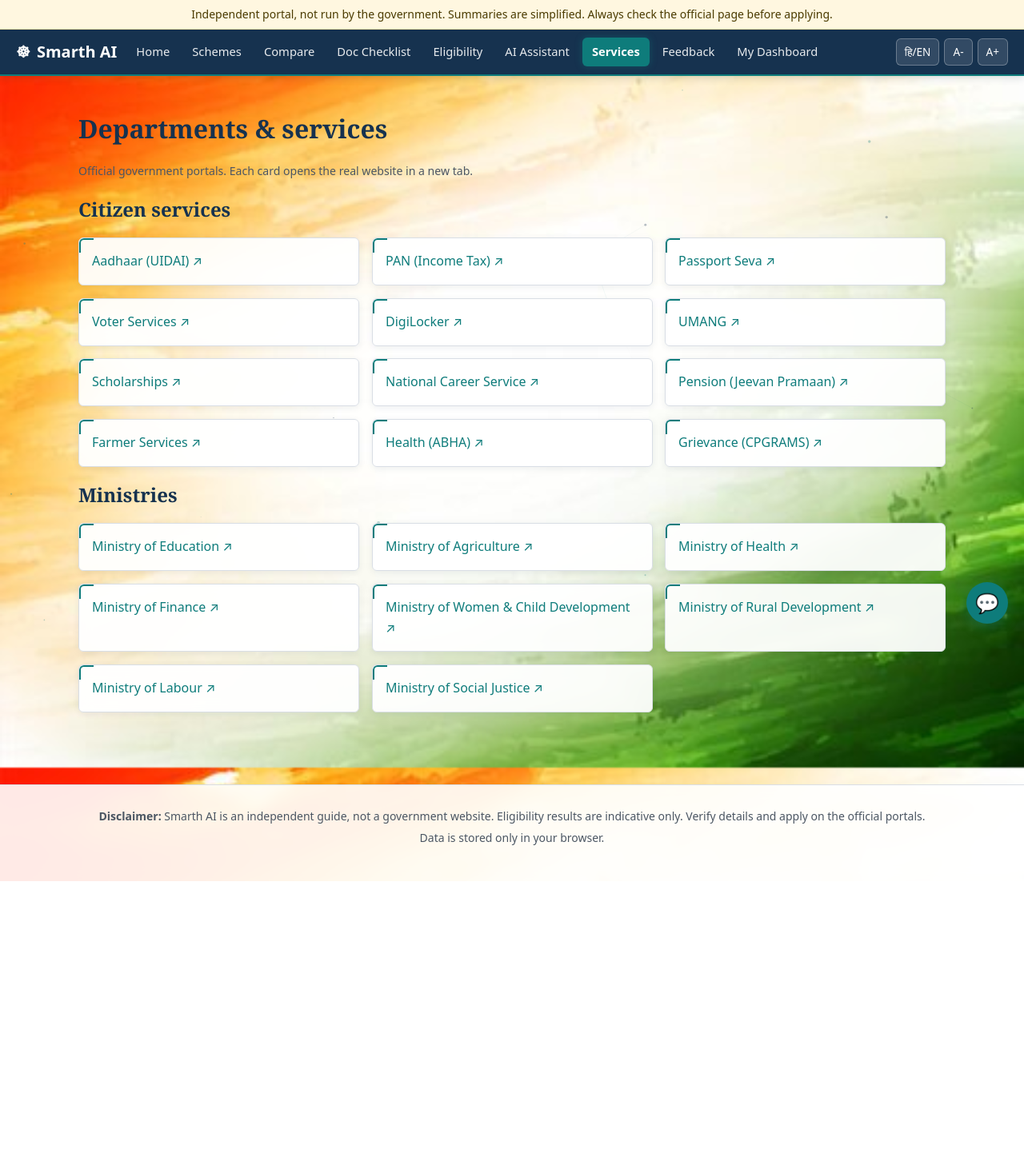
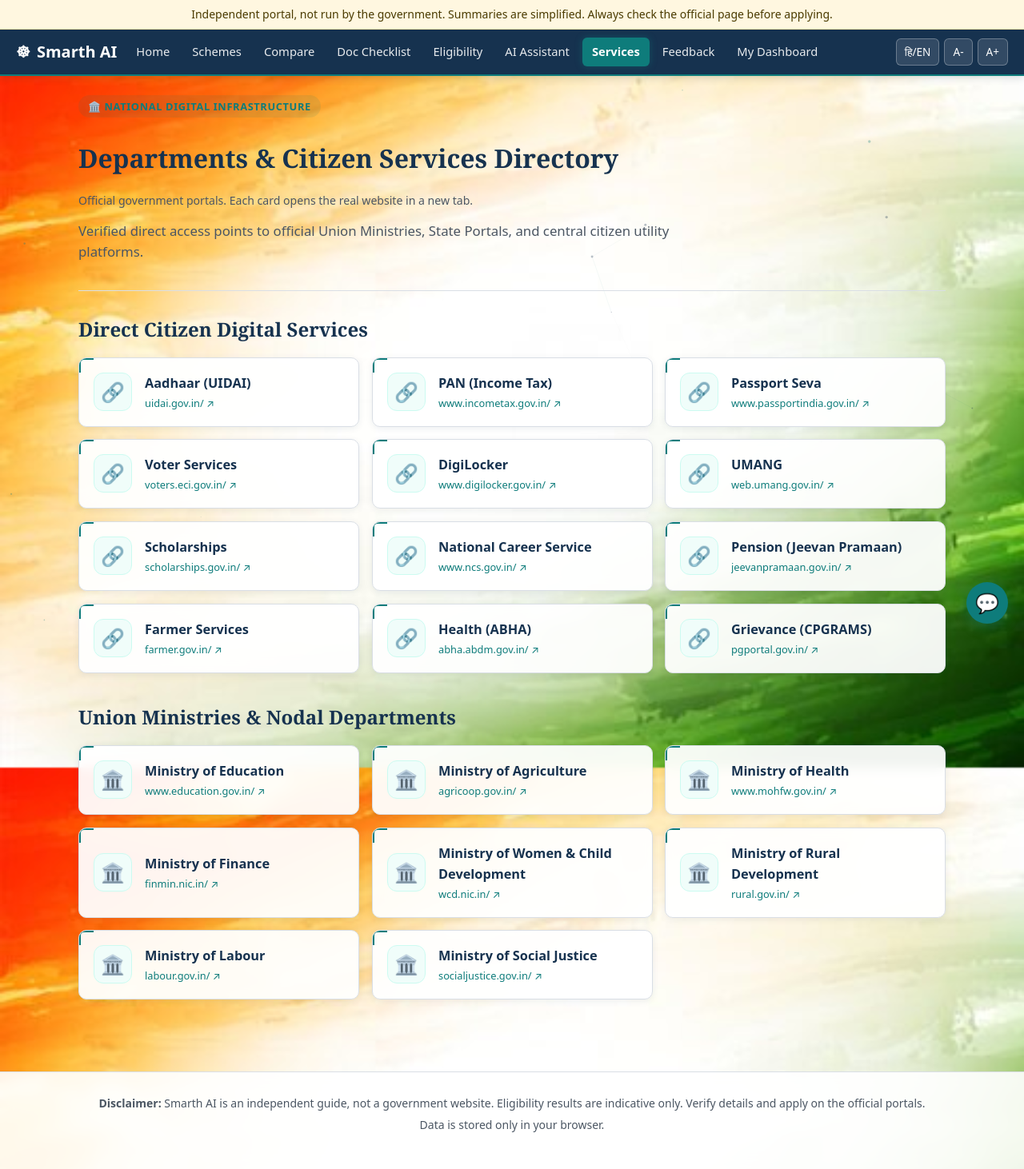
Before and after one commit to Yashendra-org/SmarthAI, a Django app: page /about/ in a window 1280 px wide. Shown: the whole page at 80% size. Before the commit the page ends 1102 px from the top, so only its background shows below. Run offline with Django 5.2, Linux system fonts and the light colour scheme.

Commit message:
feat(ui): redesign Doc Checklist, Eligibility, Services, and Dashboard pages with modern government portal layouts

```diff
--- a/static/css/style.css
+++ b/static/css/style.css
@@ -1614,13 +1614,183 @@ body::before {
   border-top: 1px solid #e2e8f0;
 }
 
-/* Floating Action Button (FAB) WCAG 48x48 min target */
-.fab {
-  min-width: 52px;
-  min-height: 52px;
-  border-radius: 50%;
+/* Modern Page Headers & Form Components */
+.page-header {
+  margin-bottom: 2rem;
+  padding-bottom: 1.2rem;
+  border-bottom: 1px solid var(--line);
+}
+
+.page-title-badge {
+  display: inline-block;
+  font-size: 0.8rem;
+  font-weight: 700;
+  text-transform: uppercase;
+  letter-spacing: 0.05em;
+  color: var(--accent);
+  background: rgba(14, 124, 123, 0.1);
+  padding: 4px 12px;
+  border-radius: 20px;
+  margin-bottom: 8px;
+}
+
+.page-sub {
+  font-size: 1.05rem;
+  max-width: 820px;
+  line-height: 1.5;
+  margin-top: 6px;
+}
+
+.form-grid-2 {
+  display: grid;
+  grid-template-columns: repeat(auto-fit, minmax(280px, 1fr));
+  gap: 20px;
+}
+
+.form-group label {
+  display: flex;
+  flex-direction: column;
+  gap: 4px;
+}
+
+.mu-hint {
+  font-size: 0.8rem;
+  color: #64748b;
+  margin-bottom: 4px;
+}
+
+.form-actions-row {
+  display: flex;
+  gap: 12px;
+  align-items: center;
+  margin-top: 24px;
+  padding-top: 16px;
+  border-top: 1px dashed var(--line);
+}
+
+.btn-large {
+  padding: 12px 24px;
+  font-size: 1.05rem;
+  font-weight: 600;
+}
+
+.btn-danger {
+  background: #fee2e2;
+  color: #991b1b;
+  border: 1px solid #fca5a5;
+}
+
+.btn-danger:hover {
+  background: #fecaca;
+  color: #7f1d1d;
+}
+
+.modern-elig-form {
+  background: #ffffff;
+  border: 1px solid var(--line);
+  border-radius: 12px;
+  padding: 24px;
+  box-shadow: 0 4px 20px rgba(0, 0, 0, 0.04);
+}
+
+.elig-results-header {
+  margin: 2.5rem 0 1.2rem;
+  padding-bottom: 10px;
+  border-bottom: 2px solid var(--accent);
+}
+
+.services-grid {
+  grid-template-columns: repeat(auto-fill, minmax(320px, 1fr));
+  gap: 16px;
+}
+
+.modern-service-card {
+  display: flex;
+  flex-direction: row;
+  align-items: center;
+  gap: 16px;
+  padding: 18px;
+  border-radius: 10px;
+  text-decoration: none;
+  color: inherit;
+  transition: all 0.2s cubic-bezier(0.16, 1, 0.3, 1);
+}
+
+.modern-service-card:hover {
+  transform: translateY(-2px);
+  border-color: var(--accent);
+  box-shadow: 0 6px 18px rgba(14, 124, 123, 0.12);
+}
+
+.service-icon-box {
+  width: 48px;
+  height: 48px;
+  min-width: 48px;
+  border-radius: 12px;
+  background: #f0fdfa;
+  border: 1px solid #ccfbf1;
   display: flex;
   align-items: center;
   justify-content: center;
-  text-decoration: none;
-}
+  font-size: 1.5rem;
+}
+
+.service-content {
+  display: flex;
+  flex-direction: column;
+  overflow: hidden;
+}
+
+.service-content b {
+  font-size: 1.02rem;
+  color: var(--ink);
+  margin-bottom: 2px;
+}
+
+.mu-url {
+  font-size: 0.8rem;
+  color: #0e7c7b;
+  white-space: nowrap;
+  overflow: hidden;
+  text-overflow: ellipsis;
+}
+
+.dashboard-metrics-grid {
+  display: grid;
+  grid-template-columns: repeat(auto-fit, minmax(200px, 1fr));
+  gap: 16px;
+  margin-bottom: 2rem;
+}
+
+.metric-card {
+  background: #ffffff;
+  border: 1px solid #e2e8f0;
+  border-radius: 10px;
+  padding: 20px;
+  display: flex;
+  flex-direction: column;
+  align-items: center;
+  text-align: center;
+  box-shadow: 0 2px 8px rgba(0,0,0,0.03);
+}
+
+.metric-num {
+  font-size: 2.2rem;
+  font-weight: 700;
+  color: var(--ink);
+  line-height: 1.1;
+  font-family: Georgia, serif;
+}
+
+.metric-label {
+  font-size: 0.85rem;
+  color: var(--mu);
+  margin-top: 6px;
+  font-weight: 500;
+}
+
+.modern-selector-box {
+  background: #ffffff;
+  border-radius: 12px;
+  padding: 24px;
+}
--- a/static/js/app.js
+++ b/static/js/app.js
@@ -182,19 +182,85 @@ const check = (s, u) => {
   if (r.o && !r.o.includes(u.occ)) miss.push("Usually for: " + r.o.map(o => OCC[o]).join(", "));
   if (r.i && u.income > r.i) miss.push(`Annual family income usually up to ₹${r.i.toLocaleString("en-IN")}`); return miss
 };
-V.eligibility = () => `<h1>Eligibility checker</h1><p class="mu">Indicative only. Rules here are simplified and are not an official decision.</p>
-<form class="f" id="ef"><label>Age<input name="age" type="number" min="0" max="120" required></label>
-<label>Gender<select name="gender"><option value="female">Female</option><option value="male">Male</option><option value="other">Other</option></select></label>
-<label>Occupation<select name="occ">${Object.entries(OCC).map(([k, v]) => `<option value="${k}">${v}</option>`).join("")}</select></label>
-<label>Annual family income (₹)<input name="income" type="number" min="0" required></label>
-<button class="pri">Check</button></form><div id="res"></div>`;
+V.eligibility = () => `
+<div class="page-header">
+  <div class="page-title-badge">🎯 Citizen Eligibility Evaluator</div>
+  <h1>Indicative Eligibility Checker</h1>
+  <p class="mu page-sub">Answer 4 simple parameters to instantly filter matching central and state welfare benefits tailored to your profile.</p>
+</div>
+
+<div class="eligibility-container">
+  <form class="f modern-elig-form" id="ef">
+    <div class="form-grid-2">
+      <div class="form-group">
+        <label for="el-age"><b>Citizen Age (Years)</b>
+          <span class="mu-hint">Enter applicant's current age (0 to 120)</span>
+          <input id="el-age" name="age" type="number" min="0" max="120" placeholder="e.g. 24" required>
+        </label>
+      </div>
+
+      <div class="form-group">
+        <label for="el-gender"><b>Gender</b>
+          <span class="mu-hint">Required for women & girl-child targeted schemes</span>
+          <select id="el-gender" name="gender">
+            <option value="female">Female (महिला)</option>
+            <option value="male">Male (पुरुष)</option>
+            <option value="other">Other / Transgender</option>
+          </select>
+        </label>
+      </div>
+
+      <div class="form-group">
+        <label for="el-occ"><b>Primary Occupation / Employment</b>
+          <span class="mu-hint">Select current daily vocation or status</span>
+          <select id="el-occ" name="occ">
+            ${Object.entries(OCC).map(([k, v]) => `<option value="${k}">${v}</option>`).join("")}
+          </select>
+        </label>
+      </div>
+
+      <div class="form-group">
+        <label for="el-income"><b>Annual Family Income (₹)</b>
+          <span class="mu-hint">Combined household income as per income certificate</span>
+          <input id="el-income" name="income" type="number" min="0" placeholder="e.g. 180000" required>
+        </label>
+      </div>
+    </div>
+
+    <div class="form-actions-row">
+      <button type="submit" class="btn pri btn-large">Evaluate Eligible Schemes ➔</button>
+      <button type="reset" class="btn">Clear Form</button>
+    </div>
+  </form>
+</div>
+<div id="res"></div>`;
 V.eligibility.after = () => {
   $("#ef").onsubmit = e => {
     e.preventDefault(); const f = new FormData(e.target), u = { age: +f.get("age"), gender: f.get("gender"), occ: f.get("occ"), income: +f.get("income") };
     const rs = D.schemes.map(s => ({ s, m: check(s, u) })), ok = rs.filter(x => !x.m.length), no = rs.filter(x => x.m.length);
     push("elig", { t: new Date().toLocaleString("en-IN"), age: u.age, occ: OCC[u.occ], n: ok.length }, 8);
-    $("#res").innerHTML = `<h2>${ok.length} possible match${ok.length === 1 ? "" : "es"}</h2>` + (ok.map(({ s }) => `<div class="sec ok"><h3><a href="scheme.html?id=${s.id}">${esc(s.name)}</a></h3><p>${esc(s.benefit)}</p><p class="mu">Documents: ${esc(s.docs.join(", "))}</p><a href="${safeUrl(s.url)}" target="_blank" rel="noopener noreferrer">Official site ↗</a></div>`).join("") || "<p>No match found.</p>") +
-      `<details><summary>Not matching (${no.length})</summary>${no.map(({ s, m }) => `<div class="sec no"><b>${esc(s.name)}</b><ul>${m.map(x => `<li>${esc(x)}</li>`).join("")}</ul></div>`).join("")}</details>`; $("#res").scrollIntoView({ behavior: "smooth" })
+    $("#res").innerHTML = `
+      <div class="elig-results-header">
+        <h2>${ok.length} Eligible Scheme Matches Found</h2>
+        <p class="mu">Based on age ${u.age}, ${u.gender}, ${OCC[u.occ]}, and ₹${u.income.toLocaleString("en-IN")}/yr family income.</p>
+      </div>
+      <div class="grid">${ok.map(({ s }) => card(s)).join("") || "<p class='mu'>No exact matches found for these specific criteria.</p>"}</div>
+      ${no.length ? `
+      <details class="modern-faq" style="margin-top:2rem">
+        <summary>Review Non-Matching Schemes (${no.length} skipped based on criteria)</summary>
+        <div class="faq-body">
+          <div class="grid" style="grid-template-columns:repeat(auto-fit,minmax(280px,1fr));gap:12px;margin-top:10px">
+            ${no.slice(0, 15).map(({ s, m }) => `
+              <div class="card" style="padding:14px;border-left:3px solid #f59e0b">
+                <b>${esc(s.name)}</b>
+                <div class="mu" style="font-size:0.82rem;margin-top:4px">Criteria mismatch: ${esc(m.join("; "))}</div>
+              </div>
+            `).join("")}
+          </div>
+        </div>
+      </details>` : ""}
+    `;
+    $("#res").scrollIntoView({ behavior: "smooth" });
   }
 };
 
@@ -226,7 +292,7 @@ const speak = txt => {
     u.rate = 1.0; // Optimized natural conversational speed
     u.pitch = 1.0;
     speechSynthesis.speak(u);
-  } catch (e) {}
+  } catch (e) { }
 };
 
 const navCmd = q => {
@@ -485,8 +551,38 @@ V.assistant.after = p => {
 };
 
 /* Services */
-V.services = () => `<h1>Departments & services</h1><h2>Citizen services</h2><div class="grid">${D.services.map(x => `<a class="card" href="${x[1]}" target="_blank" rel="noopener noreferrer">${esc(x[0])} ↗</a>`).join("")}</div>
-<h2>Ministries</h2><div class="grid">${D.depts.map(x => `<a class="card" href="${x[1]}" target="_blank" rel="noopener noreferrer">${esc(x[0])} ↗</a>`).join("")}</div>`;
+V.services = () => `
+<div class="page-header">
+  <div class="page-title-badge">🏛️ National Digital Infrastructure</div>
+  <h1>Departments &amp; Citizen Services Directory</h1>
+  <p class="mu page-sub">Verified direct access points to official Union Ministries, State Portals, and central citizen utility platforms.</p>
+</div>
+
+<h2>Direct Citizen Digital Services</h2>
+<div class="grid services-grid">
+  ${D.services.map(x => `
+    <a class="card modern-service-card" href="${x[1]}" target="_blank" rel="noopener noreferrer">
+      <div class="service-icon-box">🔗</div>
+      <div class="service-content">
+        <b>${esc(x[0])}</b>
+        <span class="mu-url">${x[1].replace(/^https?:\/\//, "")} ↗</span>
+      </div>
+    </a>
+  `).join("")}
+</div>
+
+<h2 style="margin-top:2.5rem">Union Ministries &amp; Nodal Departments</h2>
+<div class="grid services-grid">
+  ${D.depts.map(x => `
+    <a class="card modern-service-card" href="${x[1]}" target="_blank" rel="noopener noreferrer">
+      <div class="service-icon-box">🏛️</div>
+      <div class="service-content">
+        <b>${esc(x[0])}</b>
+        <span class="mu-url">${x[1].replace(/^https?:\/\//, "")} ↗</span>
+      </div>
+    </a>
+  `).join("")}
+</div>`;
 
 /* Feedback */
 let stars = 0, clarityStars = 0;
@@ -629,13 +725,54 @@ V.feedback.after = () => {
 
 /* Dashboard */
 V.dashboard = () => {
-  const list = (ids) => ids.map(byId).filter(Boolean).map(card).join("") || "<p class='mu'>Nothing here yet.</p>";
-  return `<h1>My dashboard</h1><p class="mu">Stored only in this browser.</p><h2>Saved schemes</h2><div class="grid">${list(S.get("saved", []))}</div>
-<h2>Document readiness</h2>${ckOverview()}
-<h2>Recently viewed</h2><div class="grid">${list(S.get("recent", []))}</div>
-<h2>Recent searches</h2><p>${S.get("searches", []).map(x => `<a class="tag" href="schemes.html?q=${encodeURIComponent(x)}">${esc(x)}</a>`).join("") || "<span class='mu'>None</span>"}</p>
-<h2>Eligibility history</h2>${S.get("elig", []).map(x => `<div class="sec">${esc(x.t)} · age ${x.age} · ${esc(x.occ)} · ${x.n} matches</div>`).join("") || "<p class='mu'>None</p>"}
-<div class="row"><button id="ex">Export my data (JSON)</button><button id="rs">Reset all local data</button></div>`};
+  const saved = S.get("saved", []).map(byId).filter(Boolean);
+  const recent = S.get("recent", []).map(byId).filter(Boolean);
+  const searches = S.get("searches", []);
+  const eligHistory = S.get("elig", []);
+
+  return `
+  <div class="page-header">
+    <div class="page-title-badge">👤 Citizen Vault &amp; Tracker</div>
+    <h1>My Personal Policy Dashboard</h1>
+    <p class="mu page-sub">Private local tracker on this device. Your data is never sold or transferred to external servers.</p>
+  </div>
+
+  <div class="dashboard-metrics-grid">
+    <div class="metric-card">
+      <span class="metric-num">${saved.length}</span>
+      <span class="metric-label">Bookmarked Schemes</span>
+    </div>
+    <div class="metric-card">
+      <span class="metric-num">${Object.keys(CK()).length}</span>
+      <span class="metric-label">Checklists In Progress</span>
+    </div>
+    <div class="metric-card">
+      <span class="metric-num">${recent.length}</span>
+      <span class="metric-label">Recently Inspected</span>
+    </div>
+  </div>
+
+  <h2>Saved / Bookmarked Schemes</h2>
+  ${saved.length ? `<div class="grid">${saved.map(card).join("")}</div>` : `<div class="sec empty-sec"><p class="mu">No schemes bookmarked yet. Tap "☆ Save" on any scheme details page to bookmark it here.</p></div>`}
+
+  <h2 style="margin-top:2rem">Document Readiness Progress</h2>
+  <div class="checklist-summary-box">${ckOverview()}</div>
+
+  <h2 style="margin-top:2rem">Recently Viewed Schemes</h2>
+  ${recent.length ? `<div class="grid">${recent.map(card).join("")}</div>` : `<div class="sec empty-sec"><p class="mu">No recently viewed schemes on this device.</p></div>`}
+
+  <h2 style="margin-top:2rem">Recent Search Queries</h2>
+  <div class="chips">${searches.length ? searches.map(x => `<a class="chip" href="schemes.html?q=${encodeURIComponent(x)}">🔍 ${esc(x)}</a>`).join("") : "<span class='mu'>No recent searches</span>"}</div>
+
+  <div class="sec dashboard-action-panel" style="margin-top:2.5rem">
+    <h3>Data Privacy &amp; Device Controls</h3>
+    <p class="mu">Export your bookmarks and checklists as a JSON backup or wipe local storage completely.</p>
+    <div class="row">
+      <button id="ex" class="btn">📥 Export My Data (JSON)</button>
+      <button id="rs" class="btn btn-danger">🗑️ Reset All Local Data</button>
+    </div>
+  </div>`;
+};
 V.dashboard.after = () => {
   $("#ex").onclick = () => {
     const o = {}; Object.keys(localStorage).filter(k => k.startsWith("sm_")).forEach(k => o[k] = localStorage.getItem(k));
@@ -951,11 +1088,32 @@ const ckOverview = () => {
 };
 
 V.checklist = p => {
-  const id = p.get("id") || S.get("cklast", ""); const saved = S.get("saved", []).map(x => byId(x)).filter(Boolean).slice(0, 6);
-  return `<h1>Document readiness checker</h1><p class="mu">Pick a scheme, tick the documents you already have and see how ready you are to apply.</p>
-<div class="bar"><select id="ks" aria-label="Scheme">${schemeOpts(id)}</select></div>
-${saved.length ? `<div class="row" id="ksv"><span class="mu">Your saved schemes:</span>${saved.map(s => `<button class="chip" data-id="${esc(s.id)}">${esc(s.name)}</button>`).join("")}</div>` : ""}
-<div id="kres"></div><h2>Your checklists in progress</h2><div id="kov">${ckOverview()}</div>`
+  const id = p.get("id") || S.get("cklast", "");
+  const saved = S.get("saved", []).map(x => byId(x)).filter(Boolean).slice(0, 8);
+  return `
+  <div class="page-header">
+    <div class="page-title-badge">📑 Zero-Rejection Application Prep</div>
+    <h1>Document Readiness Checker</h1>
+    <p class="mu page-sub">Pick any welfare scheme, tick off documents in your possession, and resolve missing certificate blockers before reaching the application portal.</p>
+  </div>
+
+  <div class="sec modern-selector-box">
+    <label for="ks" style="font-weight:700;display:block;margin-bottom:8px">Select Scheme to Audit Documents:</label>
+    <div class="bar" style="margin:0"><select id="ks" aria-label="Select Scheme">${schemeOpts(id)}</select></div>
+    ${saved.length ? `
+      <div class="saved-quick-picks" style="margin-top:12px">
+        <span class="mu" style="font-size:0.85rem">Quick select from saved schemes:</span>
+        <div class="chips" id="ksv" style="margin:6px 0 0">
+          ${saved.map(s => `<button class="chip modern-chip" data-id="${esc(s.id)}" style="cursor:pointer">⭐ ${esc(s.name)}</button>`).join("")}
+        </div>
+      </div>
+    ` : ""}
+  </div>
+
+  <div id="kres"></div>
+  <h2 style="margin-top:2.5rem">Checklists In Progress on This Device</h2>
+  <div id="kov">${ckOverview()}</div>
+  `;
 };
 V.checklist.after = () => {
   const ks = $("#ks"), res = $("#kres"); let cur = null;
```
